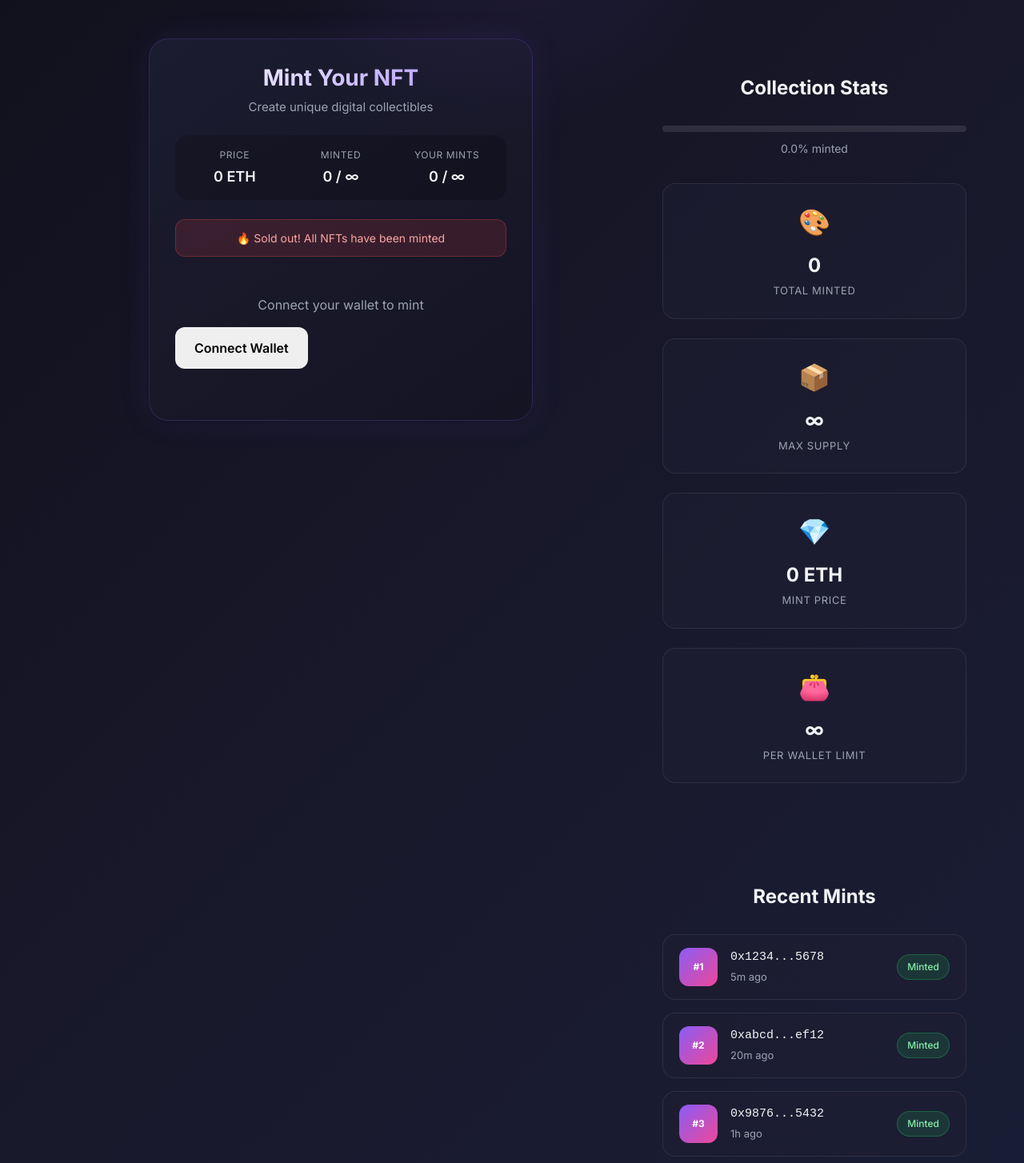
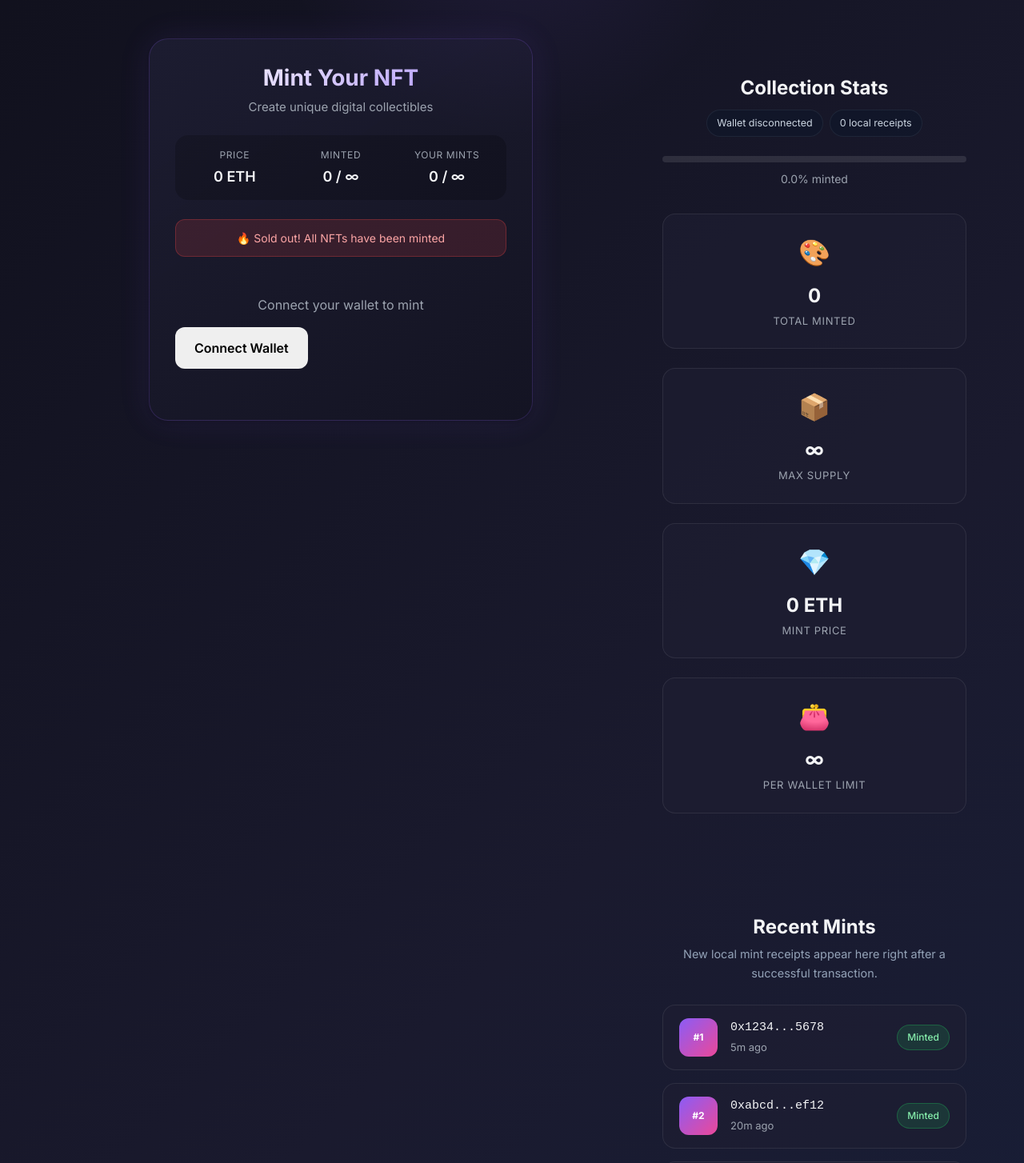
Before and after one commit to AdekunleBamz/NFTminimint, a React (Vite) app in the folder frontend/: page / in a window 1280 px wide. Shown: the part 400-1854 px from the top of the page at 80% size. Built offline with nearby package versions, Linux system fonts and the light colour scheme.

Commit message:
feat(ui): surface local mint activity

```diff
--- a/frontend/src/App.jsx
+++ b/frontend/src/App.jsx
@@ -65,8 +65,17 @@ function App() {
           </div>
 
           <aside className="content-grid__sidebar">
-            <Stats contractInfo={contractInfo} isLoading={isLoading} />
-            <RecentMints provider={provider} contractAddress={contractAddress} />
+            <Stats
+              contractInfo={contractInfo}
+              isLoading={isLoading}
+              isConnected={isConnected}
+              recentActivityCount={recentMints.length}
+            />
+            <RecentMints
+              provider={provider}
+              contractAddress={contractAddress}
+              items={recentMints}
+            />
           </aside>
         </div>
 
--- a/frontend/src/components/RecentMints.css
+++ b/frontend/src/components/RecentMints.css
@@ -6,8 +6,17 @@
   font-size: 1.5rem;
   font-weight: 700;
   text-align: center;
-  margin-bottom: 2rem;
+  margin-bottom: 0.5rem;
   color: #f3f4f6;
+}
+
+.recent-mints__subtitle {
+  max-width: 500px;
+  margin: 0 auto 1.75rem;
+  text-align: center;
+  color: #94a3b8;
+  font-size: 0.9rem;
+  line-height: 1.6;
 }
 
 .recent-mints__list {
--- a/frontend/src/components/RecentMints.jsx
+++ b/frontend/src/components/RecentMints.jsx
@@ -1,7 +1,7 @@
 import { useState, useEffect } from 'react'
 import './RecentMints.css'
 
-function RecentMints({ provider, contractAddress }) {
+function RecentMints({ provider, contractAddress, items = [] }) {
   const [recentMints, setRecentMints] = useState([])
   const [isLoading, setIsLoading] = useState(true)
 
@@ -24,6 +24,12 @@ function RecentMints({ provider, contractAddress }) {
   }
 
   useEffect(() => {
+    if (items.length > 0) {
+      setRecentMints(items)
+      setIsLoading(false)
+      return
+    }
+
     // Simulated recent mints for demo
     // In production, this would query Transfer events from the contract
     const mockMints = [
@@ -34,7 +40,7 @@ function RecentMints({ provider, contractAddress }) {
 
     setRecentMints(mockMints)
     setIsLoading(false)
-  }, [provider, contractAddress])
+  }, [provider, contractAddress, items])
 
   if (isLoading) {
     return (
@@ -70,6 +76,7 @@ function RecentMints({ provider, contractAddress }) {
   return (
     <section className="recent-mints">
       <h2 className="recent-mints__title">Recent Mints</h2>
+      <p className="recent-mints__subtitle">New local mint receipts appear here right after a successful transaction.</p>
       <div className="recent-mints__list">
         {recentMints.map((mint) => (
           <div key={mint.tokenId} className="mint-item">
--- a/frontend/src/components/Stats.css
+++ b/frontend/src/components/Stats.css
@@ -6,8 +6,25 @@
   font-size: 1.5rem;
   font-weight: 700;
   text-align: center;
-  margin-bottom: 2rem;
+  margin-bottom: 0.75rem;
   color: #f3f4f6;
+}
+
+.stats__meta {
+  display: flex;
+  justify-content: center;
+  flex-wrap: wrap;
+  gap: 0.5rem;
+  margin-bottom: 1.5rem;
+}
+
+.stats__meta span {
+  padding: 0.4rem 0.75rem;
+  border-radius: 999px;
+  background: rgba(15, 23, 42, 0.62);
+  border: 1px solid rgba(148, 163, 184, 0.1);
+  color: #cbd5e1;
+  font-size: 0.78rem;
 }
 
 .stats__progress {
--- a/frontend/src/components/Stats.jsx
+++ b/frontend/src/components/Stats.jsx
@@ -1,6 +1,6 @@
 import './Stats.css'
 
-function Stats({ contractInfo, isLoading }) {
+function Stats({ contractInfo, isLoading, isConnected = false, recentActivityCount = 0 }) {
   const formatEther = (wei) => {
     if (!wei) return '0'
     try {
@@ -64,6 +64,11 @@ function Stats({ contractInfo, isLoading }) {
     <section className="stats">
       <h2 className="stats__title">Collection Stats</h2>
 
+      <div className="stats__meta">
+        <span>{isConnected ? 'Wallet connected' : 'Wallet disconnected'}</span>
+        <span>{recentActivityCount} local receipts</span>
+      </div>
+
       <div className="stats__progress">
         <div className="progress-bar">
           <div
```
